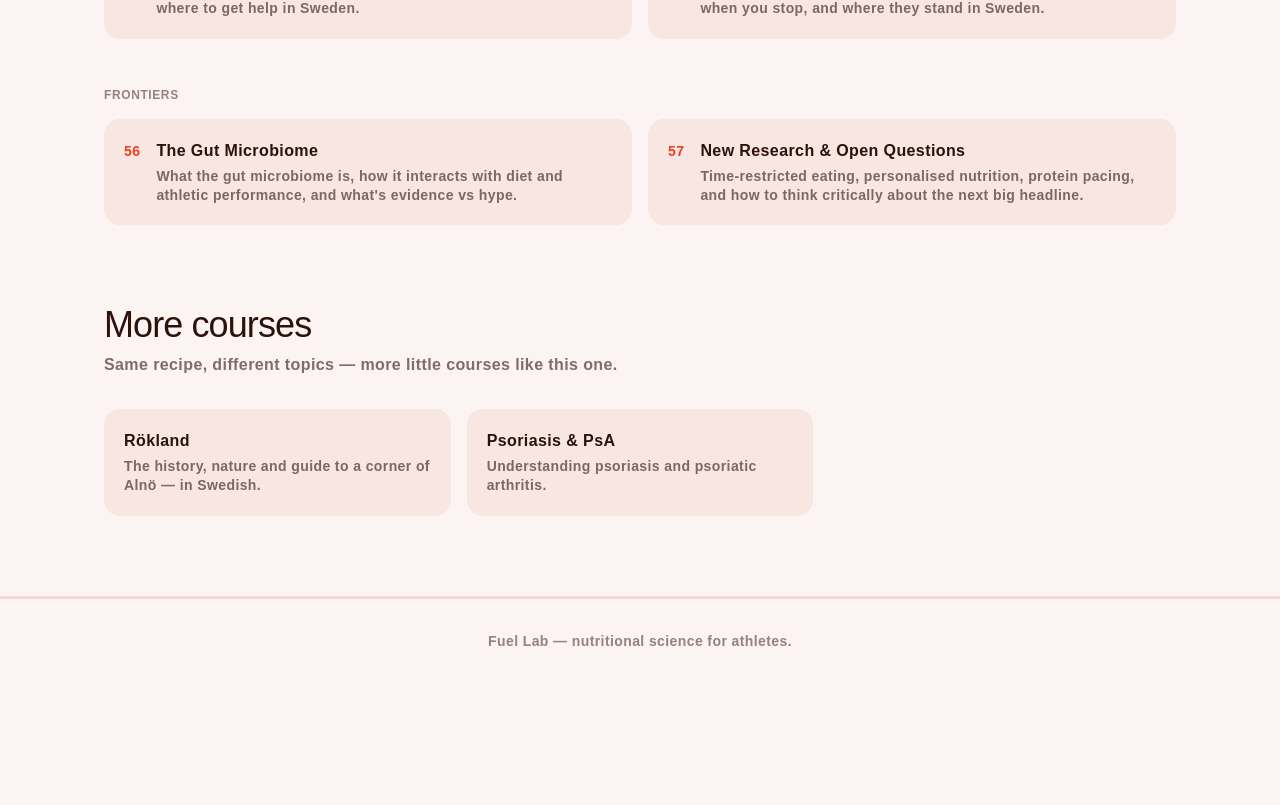
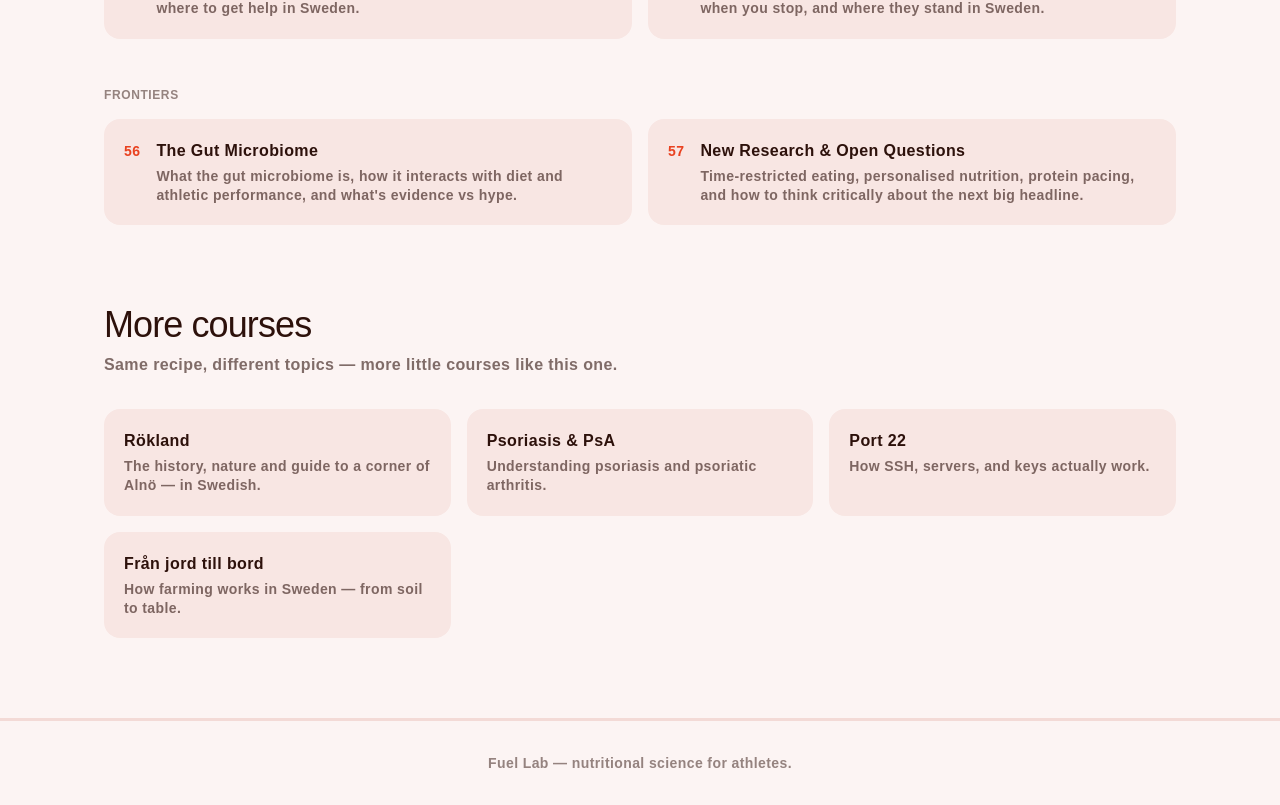
Before and after one commit to emilitogaza/nutrition-course, a Next.js app: page / in a window 1280 px wide. Shown: the part 6445-7250 px from the top of the page. Before the commit the page ends 7128 px from the top, so only its background shows below. Built offline with nearby package versions, Linux system fonts and the light colour scheme; a web font is replaced by a local one.

Commit message:
Update page.tsx

```diff
--- a/app/page.tsx
+++ b/app/page.tsx
@@ -28,6 +28,16 @@ const OTHER_COURSES = [
     title: "Psoriasis & PsA",
     href: "https://pso-course.vercel.app",
     description: "Understanding psoriasis and psoriatic arthritis.",
+  },
+  {
+    title: "Port 22",
+    href: "https://ssh-course.vercel.app",
+    description: "How SSH, servers, and keys actually work.",
+  },
+  {
+    title: "Från jord till bord",
+    href: "https://fran-jord-till-bord.vercel.app",
+    description: "How farming works in Sweden — from soil to table.",
   },
 ];
 
```
